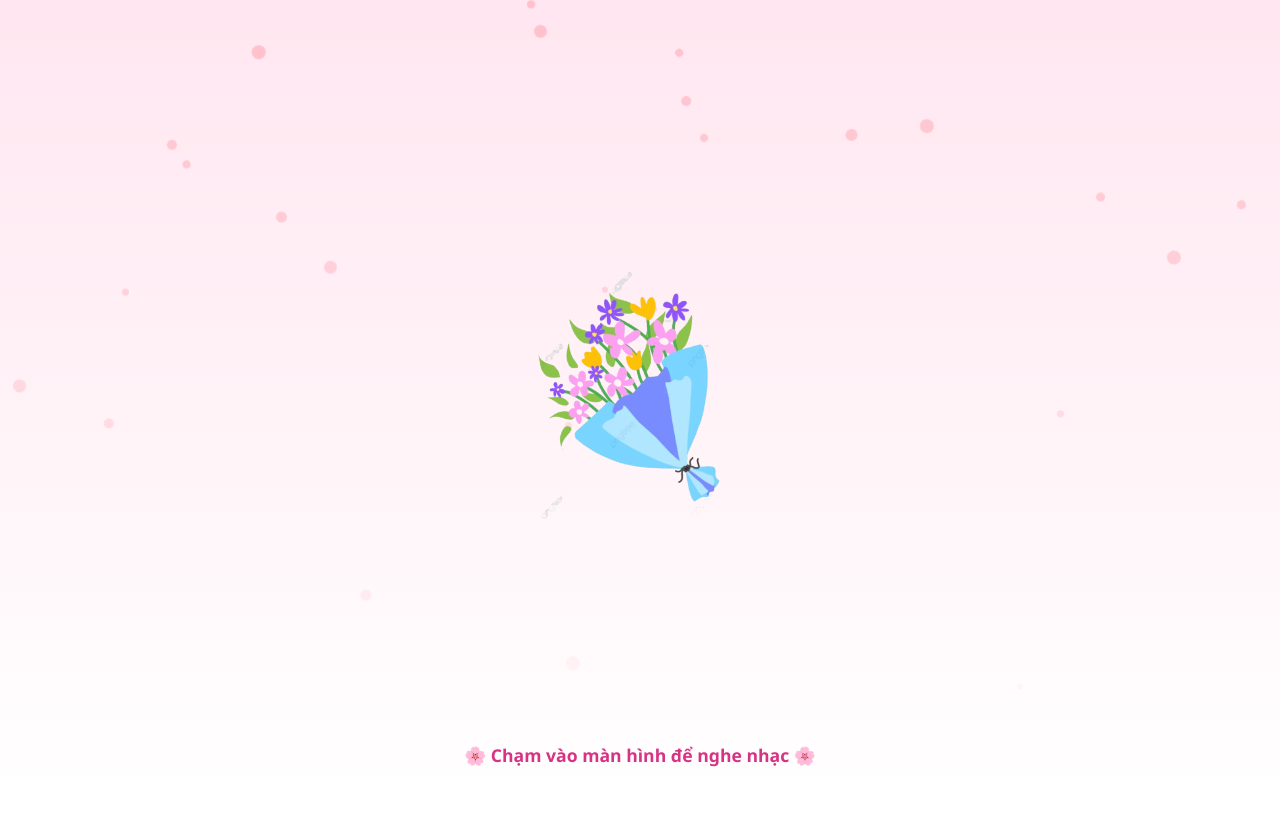
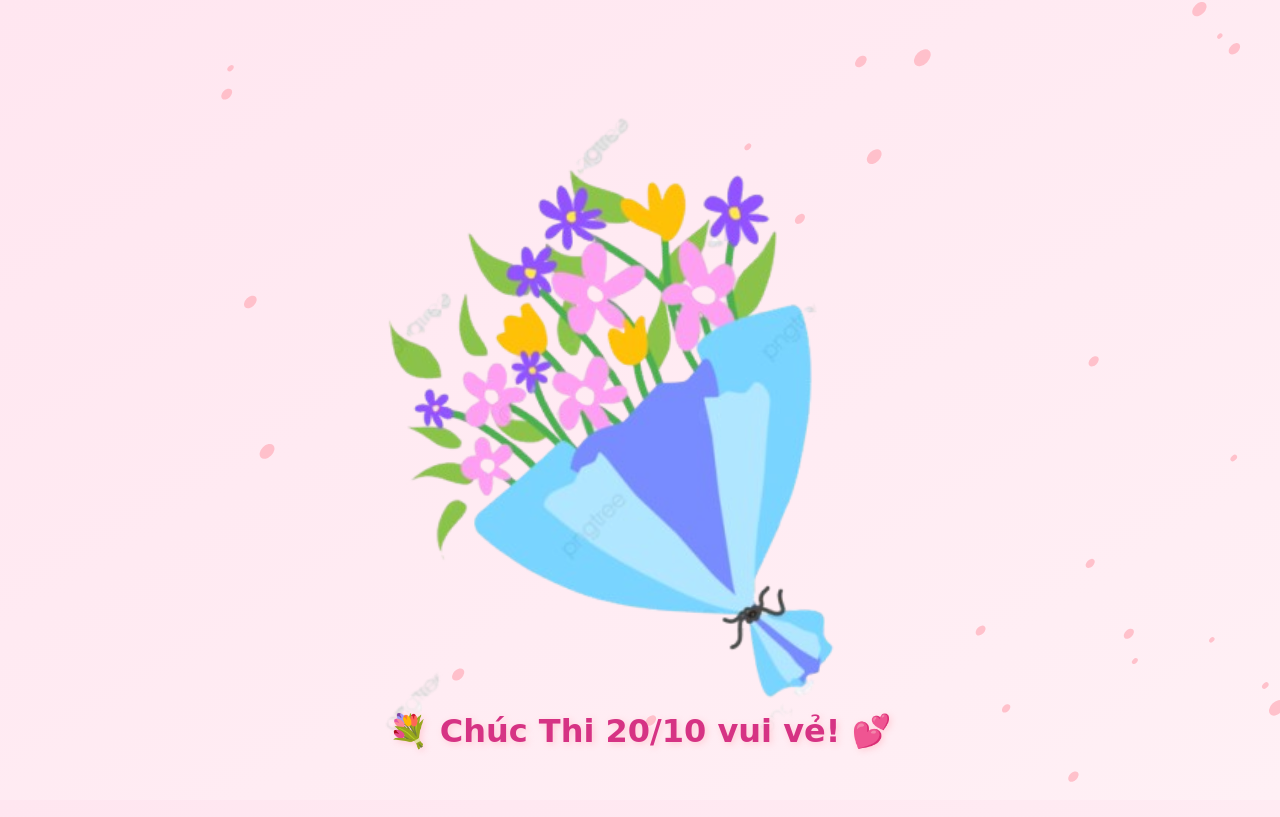
Before and after one commit to sinhnguyen171222-stu/Thi, a plain HTML site: page index.html in a window 1280 px wide. Drawn offline with Linux system fonts and the light colour scheme.

Commit message:
Update index.html

```diff
--- a/index.html
+++ b/index.html
@@ -3,120 +3,113 @@
 <head>
 <meta charset="UTF-8">
 <meta name="viewport" content="width=device-width, initial-scale=1.0">
-  <title>Bó hoa và nhạc</title>
-
+<title>Chúc mừng 20/10</title>
 <style>
   body {
     margin: 0;
     overflow: hidden;
-      background: linear-gradient(to bottom, #ffe6f0, #ffffff);
     height: 100vh;
+    background: linear-gradient(to bottom right, #ffe6f0, #fff0f5);
     display: flex;
-      justify-content: center;
+    flex-direction: column;
+    justify-content: flex-end;
     align-items: center;
-      flex-direction: column;
-      position: relative;
-      touch-action: manipulation;
+    text-align: center;
   }
-
-    img {
-      width: 45vw;
-      max-width: 300px;
-      height: auto;
-      animation: sway 3s ease-in-out infinite alternate;
-      z-index: 2;
-      user-select: none;
+  canvas {
+    position: absolute;
+    top: 0; left: 0;
+    width: 100%; height: 100%;
     pointer-events: none;
   }
-
+  #flower {
+    position: relative;
+    z-index: 2;
+    transform: scale(1.5);
+    animation: sway 3s ease-in-out infinite alternate;
+  }
   @keyframes sway {
-      0% { transform: rotate(-2deg); }
-      100% { transform: rotate(2deg); }
+    0% { transform: translateY(0) rotate(0deg) scale(1.5); }
+    100% { transform: translateY(-5px) rotate(2deg) scale(1.5); }
   }
-
-    /* Hoa rơi */
-    .petal {
-      position: absolute;
-      top: -10px;
-      background-color: pink;
-      border-radius: 50%;
-      opacity: 0.8;
-      animation: fall linear infinite;
-      z-index: 1;
-    }
-
-    @keyframes fall {
-      0% {
-        transform: translateY(0) rotate(0deg);
-        opacity: 1;
-      }
-      100% {
-        transform: translateY(100vh) rotate(720deg);
-        opacity: 0;
-      }
-    }
-
-    h3 {
-      position: absolute;
-      bottom: 15px;
+  h1 {
+    position: relative;
+    z-index: 2;
     color: #d63384;
-      font-family: 'Segoe UI', sans-serif;
-      text-align: center;
-      font-size: 1.1em;
-      z-index: 3;
-    }
-
-    @media (max-width: 600px) {
-      img {
-        width: 70vw;
-      }
-      h3 {
-        font-size: 1em;
-      }
+    font-size: 2rem;
+    margin-bottom: 50px;
+    font-family: "Brush Script MT", cursive;
+    text-shadow: 2px 2px 6px rgba(255, 192, 203, 0.7);
   }
 </style>
 </head>
 <body>
 
-  <img src="hoa.png" alt="Bó hoa" id="hoa">
+<canvas id="petals"></canvas>
+<img id="flower" src="hoa.png" alt="Bó hoa" />
+<h1>💐 Chúc Thi 20/10 vui vẻ! 💕</h1>
 
-  <h3>🌸 Chạm vào màn hình để nghe nhạc 🌸</h3>
-
-  <!-- KHÔNG có autoplay -->
-  <audio id="nhac" src="nhac.mp3" preload="none"></audio>
+<audio id="music" autoplay loop>
+  <source src="nhac.mp3" type="audio/mpeg">
+</audio>
 
 <script>
-    // Tạo hiệu ứng hoa rơi
-    function createPetal() {
-      const petal = document.createElement('div');
-      petal.classList.add('petal');
-      petal.style.left = Math.random() * 100 + 'vw';
-      petal.style.width = Math.random() * 8 + 6 + 'px';
-      petal.style.height = petal.style.width;
-      petal.style.animationDuration = Math.random() * 5 + 5 + 's';
-      document.body.appendChild(petal);
+const audio = document.getElementById('music');
+// Tự động phát nhạc, nếu bị chặn thì chạm 1 lần là chạy
+document.body.addEventListener('click', () => {
+  if (audio.paused) audio.play();
+});
 
-      setTimeout(() => petal.remove(), 10000);
+// Hiệu ứng hoa rơi
+const canvas = document.getElementById("petals");
+const ctx = canvas.getContext("2d");
+let petals = [];
+const petalCount = 35;
+
+function resizeCanvas() {
+  canvas.width = window.innerWidth;
+  canvas.height = window.innerHeight;
 }
-    setInterval(createPetal, 200);
+window.addEventListener("resize", resizeCanvas);
+resizeCanvas();
 
-    // Chạm vào để bật/tắt nhạc
-    const nhac = document.getElementById('nhac');
-    let isPlaying = false;
+for (let i = 0; i < petalCount; i++) {
+  petals.push({
+    x: Math.random() * canvas.width,
+    y: Math.random() * canvas.height,
+    r: Math.random() * 5 + 2,
+    d: Math.random() * 2 + 1
+  });
+}
 
-    function toggleMusic() {
-      if (!isPlaying) {
-        nhac.play().catch(err => console.log("Chưa thể phát nhạc:", err));
-        isPlaying = true;
-      } else {
-        nhac.pause();
-        isPlaying = false;
+function drawPetals() {
+  ctx.clearRect(0, 0, canvas.width, canvas.height);
+  ctx.fillStyle = "rgba(255, 182, 193, 0.8)";
+  ctx.beginPath();
+  for (let i = 0; i < petalCount; i++) {
+    const p = petals[i];
+    ctx.moveTo(p.x, p.y);
+    ctx.ellipse(p.x, p.y, p.r, p.r * 1.5, Math.PI / 4, 0, 2 * Math.PI);
+  }
+  ctx.fill();
+  updatePetals();
+}
+
+let angle = 0;
+function updatePetals() {
+  angle += 0.01;
+  for (let i = 0; i < petalCount; i++) {
+    const p = petals[i];
+    p.y += Math.cos(angle + p.d) + p.r / 2;
+    p.x += Math.sin(angle) * 2;
+    if (p.y > canvas.height) {
+      petals[i] = { x: Math.random() * canvas.width, y: 0, r: p.r, d: p.d };
+    }
   }
 }
 
-    // Sự kiện click hoặc chạm (cho điện thoại)
-    document.body.addEventListener('click', toggleMusic);
-    document.body.addEventListener('touchstart', toggleMusic);
+setInterval(drawPetals, 30);
 </script>
+
 </body>
 </html>
```
Lines whose indentation alone changed are shown as unchanged.
